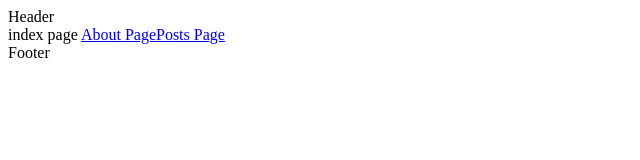
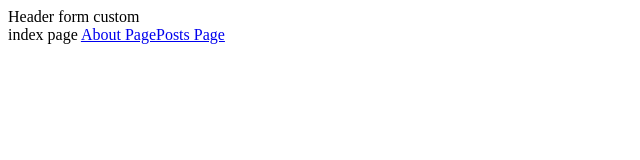
Before and after one commit to RasoulMadani/NuxtJs-VueJs-sandbox, a Nuxt app: page / in a window 1280 px wide. Shown: the top 160 px of the page, without its empty margins (0-640 px from the left). Built offline with nearby package versions, Linux system fonts and the light colour scheme.

Commit message:
ایجاد لایه سفارشی و صدا کردن آن با نامش

```diff
--- a/app.vue
+++ b/app.vue
@@ -1,7 +1,7 @@
 <template>
   <div>
     <NuxtRouteAnnouncer />
-    <NuxtLayout>
+    <NuxtLayout name="custom">
 <!--    <NuxtWelcome />-->
 <!--    <h2>KJLSDJF</h2>-->
     <NuxtPage/>
--- /dev/null
+++ b/layouts/custom.vue
@@ -0,0 +1,15 @@
+<script setup lang="ts">
+
+</script>
+
+<template>
+  <div>
+    <header>Header form custom</header>
+    <slot/>
+
+  </div>
+</template>
+
+<style scoped>
+
+</style>
```
